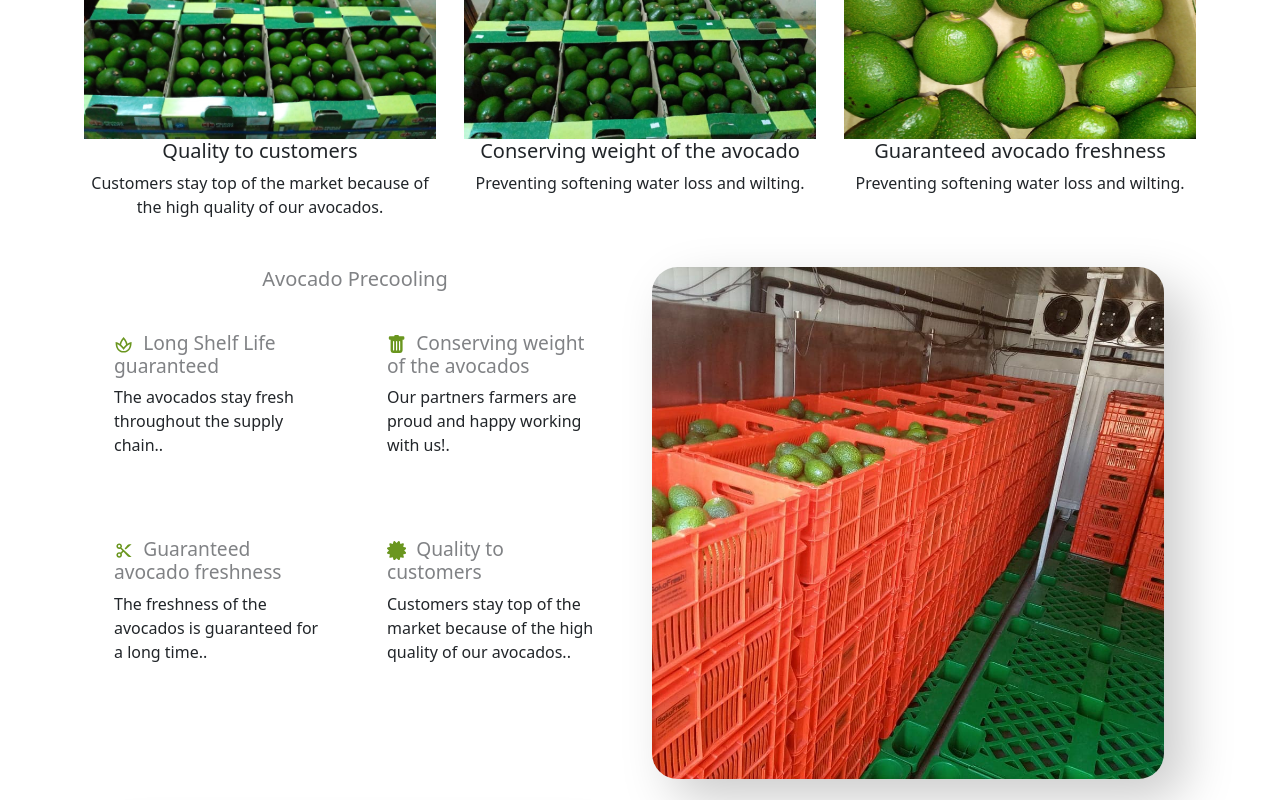
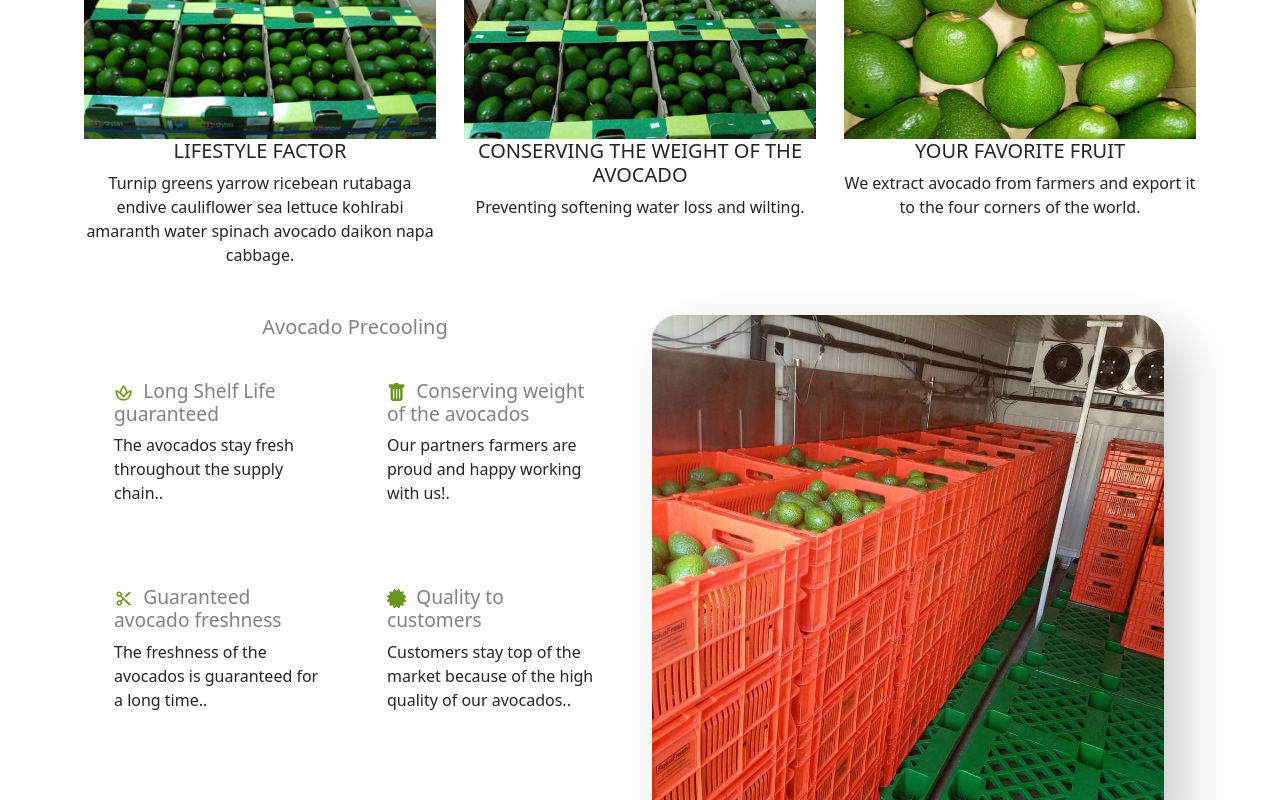
Before and after one commit to altontonn/Gwiza, a React (Create React App) app: page / in a window 1280 px wide. Shown: the part 2640-3440 px from the top of the page. Built offline with nearby package versions, Linux system fonts and the light colour scheme.

Commit message:
adjust the about us image width

```diff
--- a/src/components/About.js
+++ b/src/components/About.js
@@ -3,7 +3,7 @@ import Container from "react-bootstrap/Container";
 import Row from "react-bootstrap/Row";
 import Col from "react-bootstrap/Col";
 import about from "../css_modules/about.module.css";
-import vocado from "../img/vocado4.jpg";
+import vocado from "../img/Avocados.webp";
 import pic from "../img/ineza-house-logo.jpg";
 import { NavLink } from "react-router-dom";
 
@@ -17,7 +17,8 @@ const About = () => {
         <Container className={about.content}>
           <Row className="mt-5">
             <Col>
-              <h1 className="mb-2">About Us</h1>
+              <h1 className="mb-2 text-center">About Us</h1>
+              <img src={vocado} className={about.vocadoImg} alt="avocado" />
               <p className={about.ptext}>
                 Your one-stop for organic fresh fruits and vegetables.Freshela
                 is a Kenyan-based company engaging in the sourcing, processing,
@@ -31,9 +32,6 @@ const About = () => {
                 looking for locally grown organic produce, we'll be happy to
                 serve you.
               </p>
-            </Col>
-            <Col>
-              <img src={vocado} className={about.vocadoImg} alt="avocado" />
             </Col>
           </Row>
         </Container>
--- a/src/components/Home.js
+++ b/src/components/Home.js
@@ -18,7 +18,7 @@ import vocado8 from "../img/vocado8.jpg";
 import precooling from "../img/precooling.jpg";
 import logo from "../img/logo@2x.png";
 import pic from "../img/ineza-house-logo.jpg";
-import book from "../img/book.jpg"
+import book from "../img/book.jpg";
 import { NavLink } from "react-router-dom";
 
 const Home = () => {
@@ -135,21 +135,25 @@ const Home = () => {
           <Row>
             <Col className="text-center">
               <img src={vocado4} alt="avocado" className="productImg" />
-              <h5>Quality to customers</h5>
+              <h5>LIFESTYLE FACTOR</h5>
               <p>
-                Customers stay top of the market because of the high quality of
-                our avocados.
+                Turnip greens yarrow ricebean rutabaga endive cauliflower sea
+                lettuce kohlrabi amaranth water spinach avocado daikon napa
+                cabbage.
               </p>
             </Col>
             <Col className="text-center">
               <img src={vocado5} alt="avocado" className="productImg" />
-              <h5>Conserving weight of the avocado</h5>
+              <h5>CONSERVING THE WEIGHT OF THE AVOCADO</h5>
               <p>Preventing softening water loss and wilting.</p>
             </Col>
             <Col className="text-center">
               <img src={vocado6} alt="avocado" className="productImg1" />
-              <h5>Guaranteed avocado freshness</h5>
-              <p>Preventing softening water loss and wilting.</p>
+              <h5>YOUR FAVORITE FRUIT</h5>
+              <p>
+                We extract avocado from farmers and export it to the four
+                corners of the world.
+              </p>
             </Col>
           </Row>
         </Container>
@@ -223,15 +227,19 @@ const Home = () => {
                   {data.map((item, i) => (
                     <>
                       <div className="title" onClick={() => toggle(i)}>
-                        <h2 className={selected === i ? 'green' : 'grey'}>
-                          {selected === i
-                            ? <MdOutlineKeyboardArrowDown />
-                            : <MdOutlineKeyboardArrowRight />}
+                        <h2 className={selected === i ? "green" : "grey"}>
+                          {selected === i ? (
+                            <MdOutlineKeyboardArrowDown />
+                          ) : (
+                            <MdOutlineKeyboardArrowRight />
+                          )}
                           {item.question}
                         </h2>
                         <span></span>
                       </div>
-                      <div className={selected === i ? 'answer show' : 'answer'}>
+                      <div
+                        className={selected === i ? "answer show" : "answer"}
+                      >
                         <p>{item.answer}</p>
                       </div>
                     </>
@@ -268,11 +276,31 @@ const Home = () => {
             <Col className="text-center">
               <ul>
                 <h1 className="footerLink2">Quick Links</h1>
-                <li><NavLink className="navLink" to="/">Home</NavLink></li>
-                <li><NavLink className="navLink" to="/about">About Us</NavLink></li>
-                <li><NavLink className="navLink" to="/precooling">Avocado Precooling</NavLink></li>
-                <li><NavLink className="navLink" to="/sourcing">Avocado Sourcing</NavLink></li>
-                <li><NavLink className="navLink" to="/contact">Contact</NavLink></li>
+                <li>
+                  <NavLink className="navLink" to="/">
+                    Home
+                  </NavLink>
+                </li>
+                <li>
+                  <NavLink className="navLink" to="/about">
+                    About Us
+                  </NavLink>
+                </li>
+                <li>
+                  <NavLink className="navLink" to="/precooling">
+                    Avocado Precooling
+                  </NavLink>
+                </li>
+                <li>
+                  <NavLink className="navLink" to="/sourcing">
+                    Avocado Sourcing
+                  </NavLink>
+                </li>
+                <li>
+                  <NavLink className="navLink" to="/contact">
+                    Contact
+                  </NavLink>
+                </li>
               </ul>
             </Col>
           </Row>
--- a/src/css_modules/about.module.css
+++ b/src/css_modules/about.module.css
@@ -1,6 +1,6 @@
 Header {
   min-height: 40vh;
-  background-image: url('../img/pagetitle.webp');
+  background-image: url("../img/pagetitle.webp");
   background-size: cover;
   background-repeat: no-repeat;
   background-attachment: fixed;
@@ -23,14 +23,18 @@ Header {
 }
 
 .header-text {
-  font-family: 'Courier New', Courier, monospace;
+  font-family: "Courier New", Courier, monospace;
 }
 
 .vocadoImg {
-  width: 30vw;
+  width: 65%;
+  margin-right: auto;
+  margin-left: auto;
+  display: block;
 }
 
 .ptext {
   font-family: sans-serif;
   color: #757575;
+  padding: 2rem 0;
 }
```
